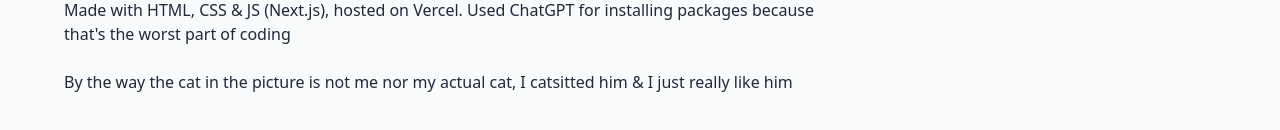
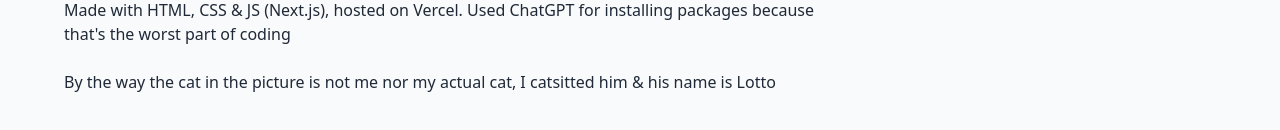
Before and after one commit to AugmentedMelon/personal-portfolio, a Next.js app: page / in a window 1280 px wide. Shown: the part 770-900 px from the top of the page. Built offline with nearby package versions, Linux system fonts and the light colour scheme.

Commit message:
Update cat description with name Lotto

```diff
--- a/pages/index.js
+++ b/pages/index.js
@@ -82,7 +82,7 @@ export default function Home() {
             Switch to Dark Theme
           </button>
           <h1>Made with HTML, CSS & JS (Next.js), hosted on Vercel. Used ChatGPT for installing packages because that's the worst part of coding </h1>
-          <h1>By the way the cat in the picture is not me nor my actual cat, I catsitted him & I just really like him</h1>
+          <h1>By the way the cat in the picture is not me nor my actual cat, I catsitted him & his name is Lotto</h1>
         </div>
 
         {/* Right Sidebar */}
```
